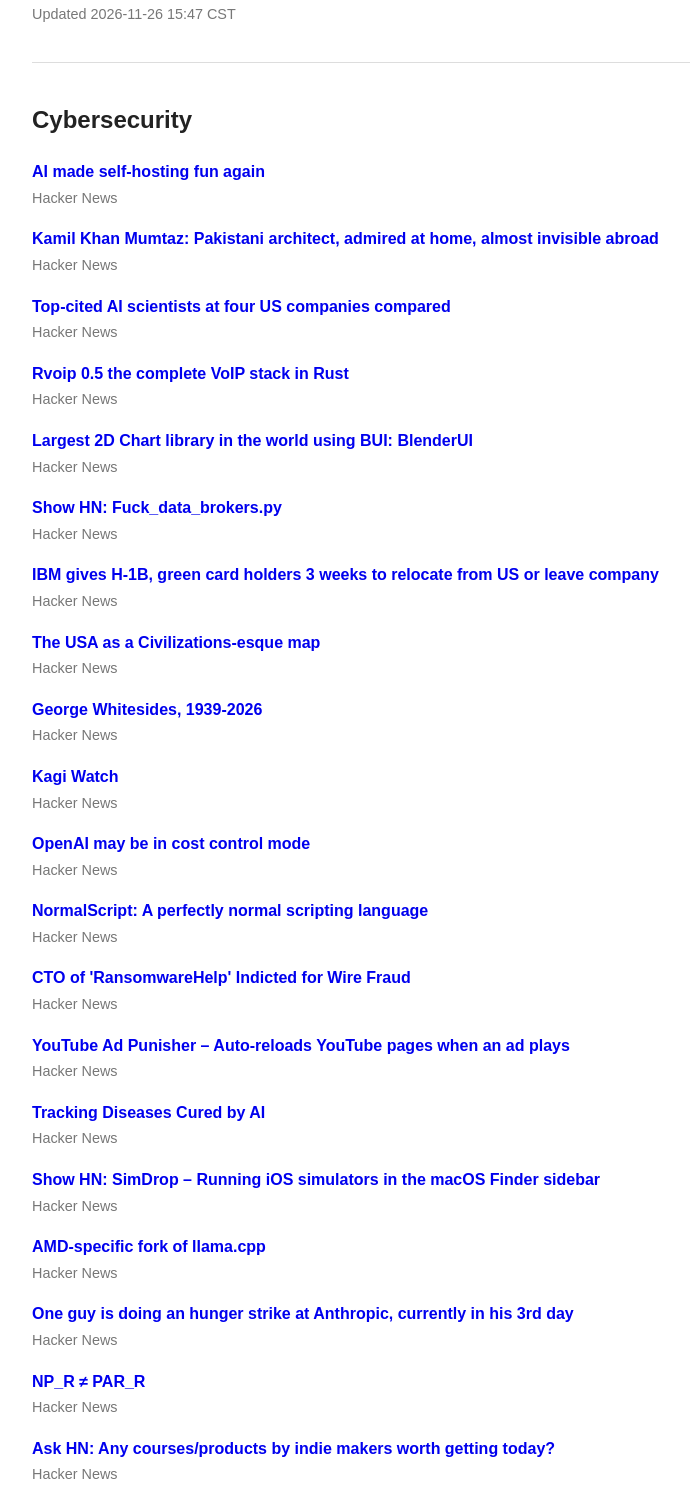
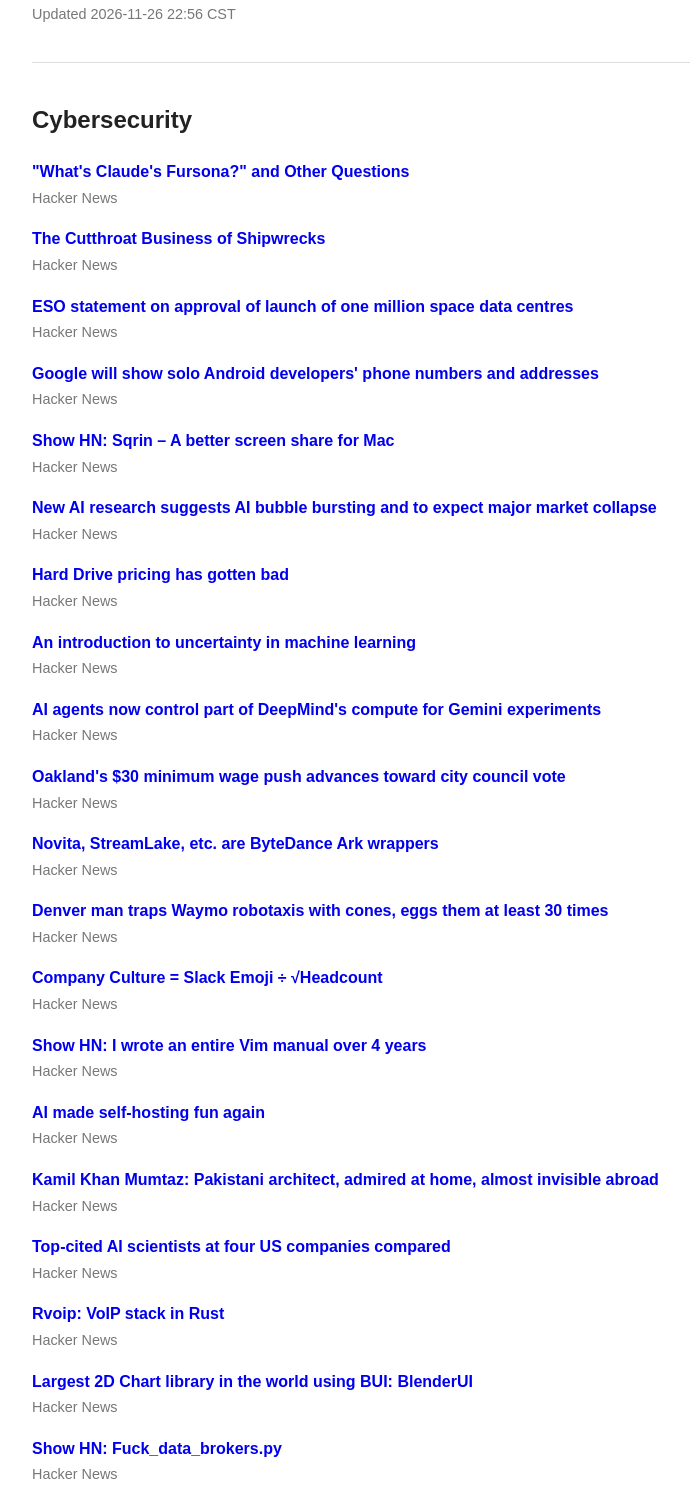
Before and after one commit to Maksim-us/utility-technology-briefing, a plain HTML site: page index.html in a window 1280 px wide. Shown: the part 199-1689 px from the top of the page, without its empty margins (158-848 px from the left). Drawn offline with Linux system fonts and the light colour scheme.

Commit message:
Update briefing 2026-11-27 00:00

```diff
--- a/index.html
+++ b/index.html
@@ -83,30 +83,30 @@ footer {
 Independent briefing covering water utilities, operational technology cybersecurity, GIS,
 artificial intelligence, and enterprise platforms.
 </p>
-<p class="updated">Updated 2026-11-26 15:47 CST</p>
+<p class="updated">Updated 2026-11-26 22:56 CST</p>
 
 <section class="category">
 <h2>Cybersecurity</h2>
+<div class="article"><a href="https://herecomesthemoon.net/2026/11/whats-claudes-fursona/" target="_blank" rel="noopener noreferrer">&quot;What&#x27;s Claude&#x27;s Fursona?&quot; and Other Questions</a><br><span class="source">Hacker News</span></div>
+<div class="article"><a href="https://daily.jstor.org/the-cutthroat-business-of-shipwrecks/" target="_blank" rel="noopener noreferrer">The Cutthroat Business of Shipwrecks</a><br><span class="source">Hacker News</span></div>
+<div class="article"><a href="https://www.eso.org/public/news/eso2614/" target="_blank" rel="noopener noreferrer">ESO statement on approval of launch of one million space data centres</a><br><span class="source">Hacker News</span></div>
+<div class="article"><a href="https://support.google.com/googleplay/android-developer/answer/17594752?hl=en" target="_blank" rel="noopener noreferrer">Google will show solo Android developers&#x27; phone numbers and addresses</a><br><span class="source">Hacker News</span></div>
+<div class="article"><a href="https://sqrin.app/" target="_blank" rel="noopener noreferrer">Show HN: Sqrin – A better screen share for Mac</a><br><span class="source">Hacker News</span></div>
+<div class="article"><a href="https://www.london.edu/think/ai-bubble-about-to-burst" target="_blank" rel="noopener noreferrer">New AI research suggests AI bubble bursting and to expect major market collapse</a><br><span class="source">Hacker News</span></div>
+<div class="article"><a href="https://blog.ktz.me/black-friday-hard-drive-prices-are-messed-up/" target="_blank" rel="noopener noreferrer">Hard Drive pricing has gotten bad</a><br><span class="source">Hacker News</span></div>
+<div class="article"><a href="https://chrhenning.com/blog/2026/introduction-to-uncertainty/" target="_blank" rel="noopener noreferrer">An introduction to uncertainty in machine learning</a><br><span class="source">Hacker News</span></div>
+<div class="article"><a href="https://the-decoder.com/ai-agents-now-control-part-of-deepminds-compute-for-gemini-experiments-but-recursive-self-improvement-remains-distant/" target="_blank" rel="noopener noreferrer">AI agents now control part of DeepMind&#x27;s compute for Gemini experiments</a><br><span class="source">Hacker News</span></div>
+<div class="article"><a href="https://abc7news.com/post/oaklands-30-minimum-wage-push-advances-city-council-vote-alameda-workers-protest-alleged-theft-jack-box/19974057/" target="_blank" rel="noopener noreferrer">Oakland&#x27;s $30 minimum wage push advances toward city council vote</a><br><span class="source">Hacker News</span></div>
+<div class="article"><a href="https://kendell.dev/blog/arkwrapper/" target="_blank" rel="noopener noreferrer">Novita, StreamLake, etc. are ByteDance Ark wrappers</a><br><span class="source">Hacker News</span></div>
+<div class="article"><a href="https://electrek.co/2026/11/26/denver-man-cones-eggs-waymo-robotaxis/" target="_blank" rel="noopener noreferrer">Denver man traps Waymo robotaxis with cones, eggs them at least 30 times</a><br><span class="source">Hacker News</span></div>
+<div class="article"><a href="https://lia.mg/posts/measuring-company-culture-with-slack-emoji/" target="_blank" rel="noopener noreferrer">Company Culture = Slack Emoji ÷ √Headcount</a><br><span class="source">Hacker News</span></div>
+<div class="article"><a href="http://themouseless.dev/vim/" target="_blank" rel="noopener noreferrer">Show HN: I wrote an entire Vim manual over 4 years</a><br><span class="source">Hacker News</span></div>
 <div class="article"><a href="https://janlukas.blog/posts/ai-self-hosting" target="_blank" rel="noopener noreferrer">AI made self-hosting fun again</a><br><span class="source">Hacker News</span></div>
 <div class="article"><a href="https://worksinprogress.co/issue/the-greatest-architect-youve-never-heard-of-is-in-pakistan/" target="_blank" rel="noopener noreferrer">Kamil Khan Mumtaz: Pakistani architect, admired at home, almost invisible abroad</a><br><span class="source">Hacker News</span></div>
 <div class="article"><a href="https://topcitedscientists.com/figures/ai-at-four-us-companies/" target="_blank" rel="noopener noreferrer">Top-cited AI scientists at four US companies compared</a><br><span class="source">Hacker News</span></div>
-<div class="article"><a href="https://github.com/eisenzopf/rvoip" target="_blank" rel="noopener noreferrer">Rvoip 0.5 the complete VoIP stack in Rust</a><br><span class="source">Hacker News</span></div>
+<div class="article"><a href="https://github.com/eisenzopf/rvoip" target="_blank" rel="noopener noreferrer">Rvoip: VoIP stack in Rust</a><br><span class="source">Hacker News</span></div>
 <div class="article"><a href="https://bui.preetham.top/charts/" target="_blank" rel="noopener noreferrer">Largest 2D Chart library in the world using BUI: BlenderUI</a><br><span class="source">Hacker News</span></div>
 <div class="article"><a href="https://github.com/gary23w/f-ck_data_brokers" target="_blank" rel="noopener noreferrer">Show HN: Fuck_data_brokers.py</a><br><span class="source">Hacker News</span></div>
-<div class="article"><a href="https://economictimes.indiatimes.com/nri/work/ibm-gives-h-1b-green-card-holders-3-weeks-to-relocate-from-us-or-leave-company-december-31-deadline-set/articleshow/136180168.cms?from=mdr" target="_blank" rel="noopener noreferrer">IBM gives H-1B, green card holders 3 weeks to relocate from US or leave company</a><br><span class="source">Hacker News</span></div>
-<div class="article"><a href="https://karpathy.ai/usaciv/" target="_blank" rel="noopener noreferrer">The USA as a Civilizations-esque map</a><br><span class="source">Hacker News</span></div>
-<div class="article"><a href="https://www.science.org/content/blog-post/george-whitesides-1939-2026" target="_blank" rel="noopener noreferrer">George Whitesides, 1939-2026</a><br><span class="source">Hacker News</span></div>
-<div class="article"><a href="https://kagi.com/watch" target="_blank" rel="noopener noreferrer">Kagi Watch</a><br><span class="source">Hacker News</span></div>
-<div class="article"><a href="https://micjm.com/blog/openai-is-in-cost-control-mode/" target="_blank" rel="noopener noreferrer">OpenAI may be in cost control mode</a><br><span class="source">Hacker News</span></div>
-<div class="article"><a href="https://psychoscript.com/" target="_blank" rel="noopener noreferrer">NormalScript: A perfectly normal scripting language</a><br><span class="source">Hacker News</span></div>
-<div class="article"><a href="https://krebsonsecurity.com/2026/11/cto-of-ransomwarehelp-indicted-for-wire-fraud/" target="_blank" rel="noopener noreferrer">CTO of &#x27;RansomwareHelp&#x27; Indicted for Wire Fraud</a><br><span class="source">Hacker News</span></div>
-<div class="article"><a href="https://github.com/antonpictures/youtube-punisher" target="_blank" rel="noopener noreferrer">YouTube Ad Punisher – Auto-reloads YouTube pages when an ad plays</a><br><span class="source">Hacker News</span></div>
-<div class="article"><a href="https://diseasescuredbyai.com/" target="_blank" rel="noopener noreferrer">Tracking Diseases Cured by AI</a><br><span class="source">Hacker News</span></div>
-<div class="article"><a href="https://github.com/rxliuli/sim-drop" target="_blank" rel="noopener noreferrer">Show HN: SimDrop – Running iOS simulators in the macOS Finder sidebar</a><br><span class="source">Hacker News</span></div>
-<div class="article"><a href="https://devnull.land/amd-specific-llama-cpp" target="_blank" rel="noopener noreferrer">AMD-specific fork of llama.cpp</a><br><span class="source">Hacker News</span></div>
-<div class="article"><a href="https://twitter.com/ElliotC1/status/2125689373337489419" target="_blank" rel="noopener noreferrer">One guy is doing an hunger strike at Anthropic, currently in his 3rd day</a><br><span class="source">Hacker News</span></div>
-<div class="article"><a href="https://github.com/samueleverett01/bss-permanent-separations" target="_blank" rel="noopener noreferrer">NP_R ≠ PAR_R</a><br><span class="source">Hacker News</span></div>
-<div class="article"><a href="https://news.ycombinator.com/item?id=50656763" target="_blank" rel="noopener noreferrer">Ask HN: Any courses/products by indie makers worth getting today?</a><br><span class="source">Hacker News</span></div>
 </section>
 
 <footer>
```
